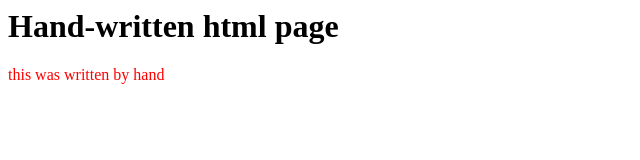
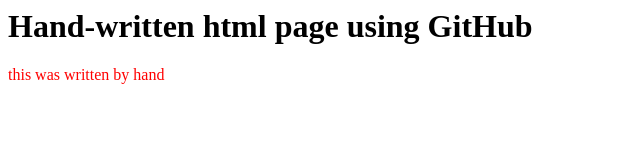
Before and after one commit to GWPouch/TemperatureConverterMS02, a plain HTML site: page index.html in a window 1280 px wide. Shown: the whole page, without its empty margins (0-640 px from the left). Drawn offline with Linux system fonts and the light colour scheme.

Commit message:
Update index.html

```diff
--- a/index.html
+++ b/index.html
@@ -3,7 +3,7 @@
     <title>hand-written page</title>
   </head>
   <body>
-    <h1>Hand-written html page</h1>
+    <h1>Hand-written html page using GitHub</h1>
     <p style="color:red">this was written by hand</p>
   </body>
 </html>
```
